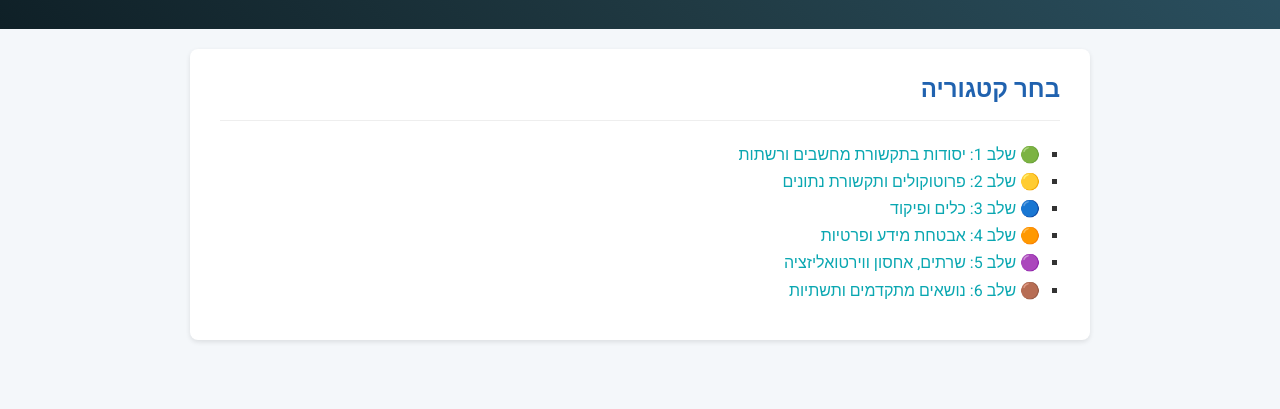
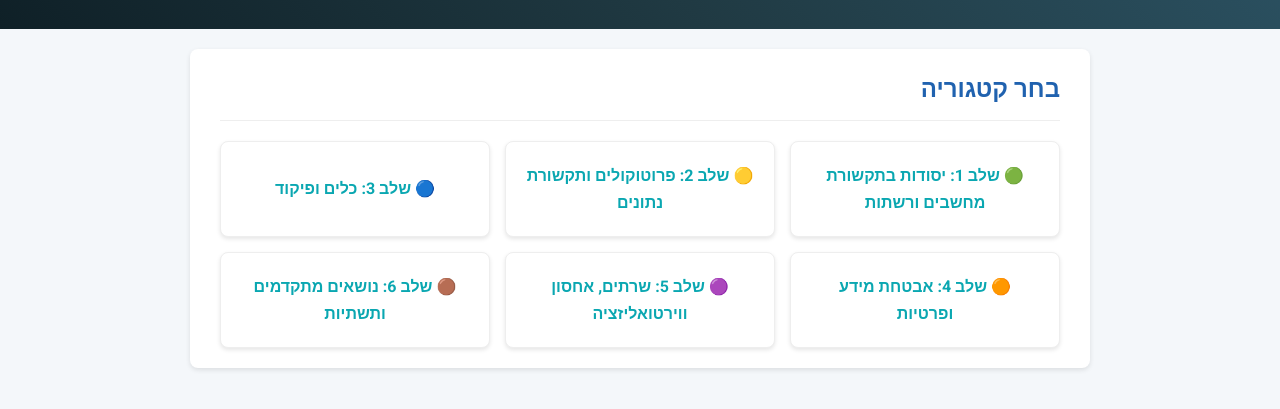
Before and after one commit to Mocoloco461/RoadMap_Devops_Videos, a plain HTML site: page index.html in a window 1280 px wide. Shown: the part 119-528 px from the top of the page. Drawn offline with Linux system fonts and the light colour scheme.

Commit message:
Redesign category layout

```diff
--- a/index.html
+++ b/index.html
@@ -13,14 +13,14 @@
   <main>
     <section class="section">
       <h2>בחר קטגוריה</h2>
-      <ul>
-        <li><a href="categories/stage1.html">🟢 שלב 1: יסודות בתקשורת מחשבים ורשתות</a></li>
-        <li><a href="categories/stage2.html">🟡 שלב 2: פרוטוקולים ותקשורת נתונים</a></li>
-        <li><a href="categories/stage3.html">🔵 שלב 3: כלים ופיקוד</a></li>
-        <li><a href="categories/stage4.html">🟠 שלב 4: אבטחת מידע ופרטיות</a></li>
-        <li><a href="categories/stage5.html">🟣 שלב 5: שרתים, אחסון ווירטואליזציה</a></li>
-        <li><a href="categories/stage6.html">🟤 שלב 6: נושאים מתקדמים ותשתיות</a></li>
-      </ul>
+      <div class="category-grid">
+        <a class="category-item" href="categories/stage1.html">🟢 שלב 1: יסודות בתקשורת מחשבים ורשתות</a>
+        <a class="category-item" href="categories/stage2.html">🟡 שלב 2: פרוטוקולים ותקשורת נתונים</a>
+        <a class="category-item" href="categories/stage3.html">🔵 שלב 3: כלים ופיקוד</a>
+        <a class="category-item" href="categories/stage4.html">🟠 שלב 4: אבטחת מידע ופרטיות</a>
+        <a class="category-item" href="categories/stage5.html">🟣 שלב 5: שרתים, אחסון ווירטואליזציה</a>
+        <a class="category-item" href="categories/stage6.html">🟤 שלב 6: נושאים מתקדמים ותשתיות</a>
+      </div>
     </section>
   </main>
 </body>
--- a/style.css
+++ b/style.css
@@ -70,3 +70,31 @@ iframe {
   margin-bottom: 10px;
   font-weight: bold;
 }
+
+.category-grid {
+  display: grid;
+  grid-template-columns: repeat(auto-fit, minmax(220px, 1fr));
+  gap: 15px;
+  padding: 0;
+  list-style: none;
+}
+
+.category-item {
+  display: flex;
+  align-items: center;
+  justify-content: center;
+  background: var(--card-bg);
+  border: 1px solid #eee;
+  border-radius: 8px;
+  padding: 20px;
+  text-align: center;
+  box-shadow: 0 2px 4px rgba(0, 0, 0, 0.1);
+  transition: transform 0.2s, box-shadow 0.2s;
+  font-weight: bold;
+}
+
+.category-item:hover {
+  transform: translateY(-2px);
+  box-shadow: 0 4px 6px rgba(0, 0, 0, 0.15);
+  text-decoration: none;
+}
```
